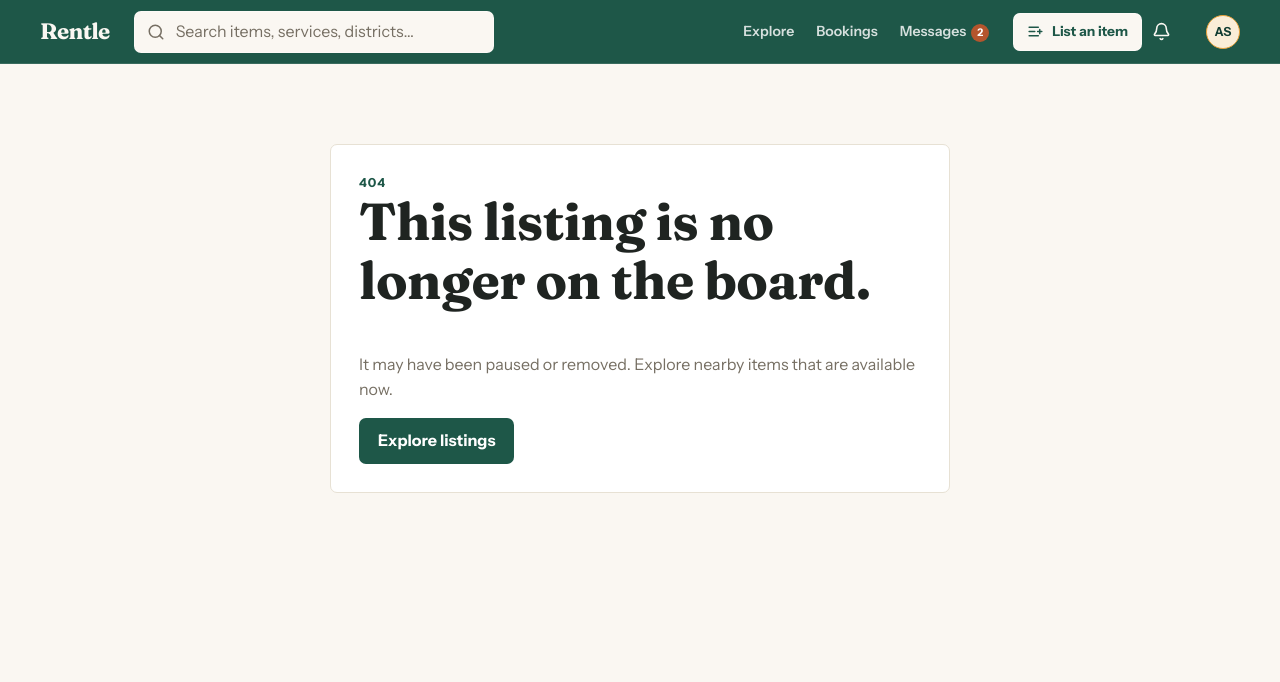
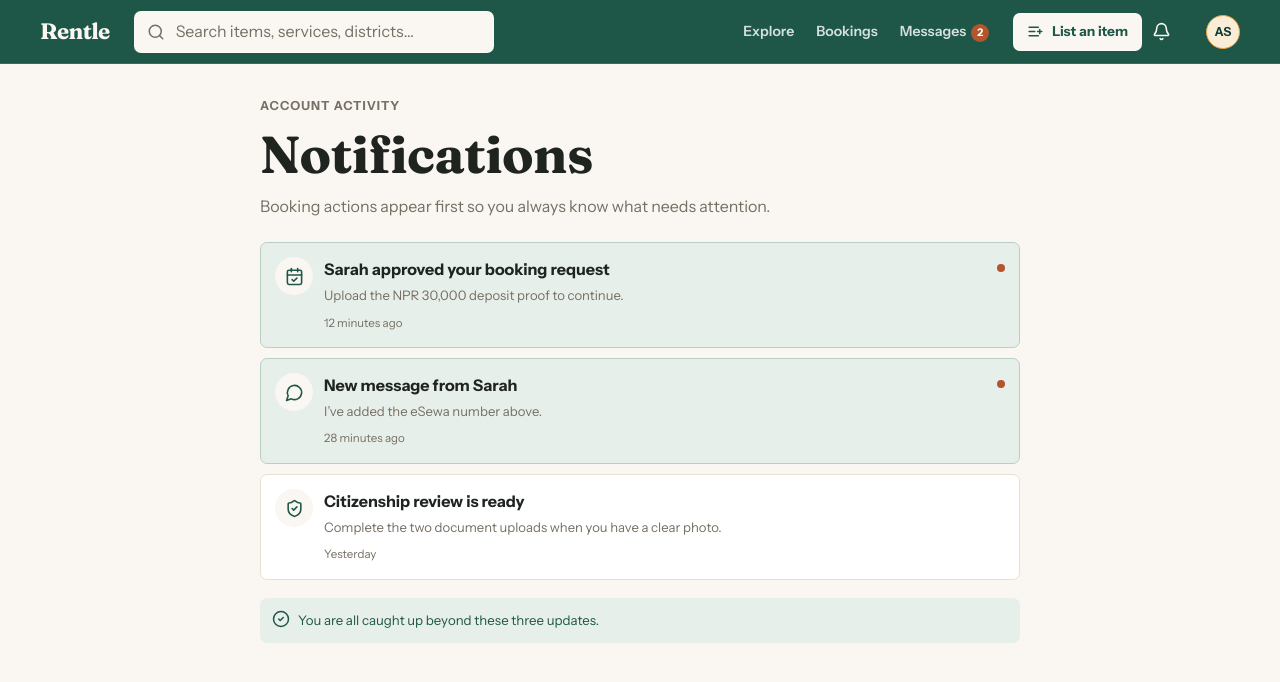
Before and after one commit to mesubash/rentle-frontend, a Next.js app: page /notifications in a window 1280 px wide. Before the commit this address had no page. Shown: the top 682 px of the page. Built offline with nearby package versions, Linux system fonts and the light colour scheme.

Commit message:
feat: add prioritized activity notifications

```diff
--- /dev/null
+++ b/src/app/notifications/page.tsx
@@ -0,0 +1,10 @@
+import Link from "next/link";
+import { CalendarCheck, CheckCircle2, MessageCircle, ShieldCheck } from "lucide-react";
+
+const notifications = [
+  { icon: CalendarCheck, title: "Sarah approved your booking request", copy: "Upload the NPR 30,000 deposit proof to continue.", time: "12 minutes ago", href: "/bookings/RNT-8924", unread: true },
+  { icon: MessageCircle, title: "New message from Sarah", copy: "I’ve added the eSewa number above.", time: "28 minutes ago", href: "/messages/RNT-8924", unread: true },
+  { icon: ShieldCheck, title: "Citizenship review is ready", copy: "Complete the two document uploads when you have a clear photo.", time: "Yesterday", href: "/verification", unread: false },
+];
+
+export default function NotificationsPage() { return <main className="page"><div className="container notifications-page"><header className="page-header"><p className="eyebrow">Account activity</p><h1>Notifications</h1><p>Booking actions appear first so you always know what needs attention.</p></header><div className="notification-list">{notifications.map(({ icon: Icon, title, copy, time, href, unread }) => <Link className={unread ? "notification-card card is-unread" : "notification-card card"} href={href} key={title}><span><Icon size={19} /></span><div><strong>{title}</strong><p>{copy}</p><small>{time}</small></div>{unread && <i aria-label="Unread" />}</Link>)}</div><div className="inline-success"><CheckCircle2 size={18} /><span>You are all caught up beyond these three updates.</span></div></div></main>; }
```
